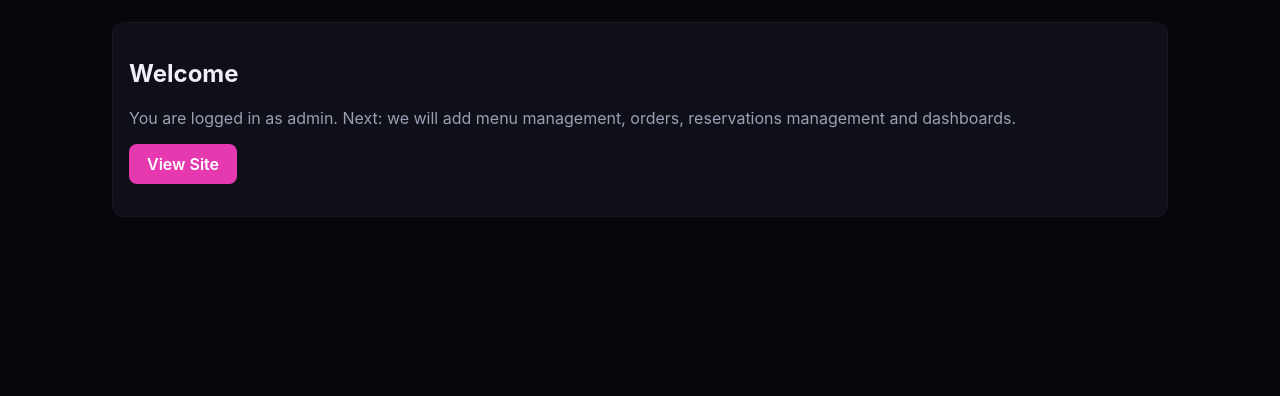
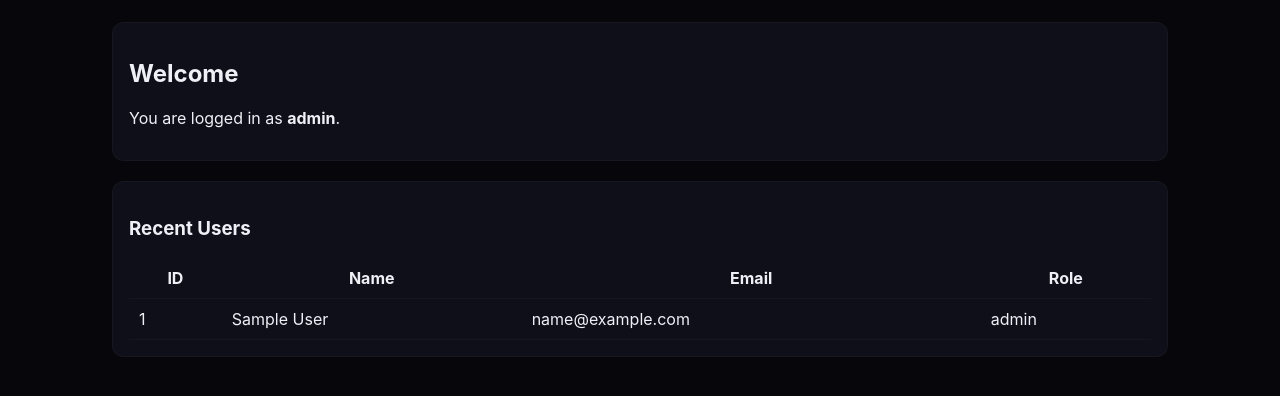
Before and after one commit to roperphilip95/Moonlight, a PHP site: page / in a window 1280 px wide. Shown: the part 49-445 px from the top of the page. Run offline with PHP 8.4, Linux system fonts and the light colour scheme; the visitor is signed in with stand-in values (Sample User, id 1); data comes from the database, SQL or seed files in the repository.

Commit message:
Update index.php

```diff
--- a/admin/index.php
+++ b/admin/index.php
@@ -2,9 +2,11 @@
 session_start();
 require_once __DIR__ . '/../lib/config.php';
 if(!isset($_SESSION['user_id'])){ header("Location: login.php"); exit; }
+$users = $pdo->query("SELECT u.id,u.name,u.email,r.name as role FROM users u JOIN roles r ON r.id=u.role_id ORDER BY u.id DESC LIMIT 10");
 ?>
 <!doctype html>
-<html><head><meta charset="utf-8"><title>Admin — Dashboard</title><link rel="stylesheet" href="/assets/style.css"></head>
+<html><head><meta charset="utf-8"><title>Admin — Dashboard</title>
+<link rel="stylesheet" href="../assets/style.css"></head>
 <body>
 <header class="site-header container">
   <div class="logo">Moonlight Admin</div>
@@ -13,8 +15,17 @@ if(!isset($_SESSION['user_id'])){ header("Location: login.php"); exit; }
 <div class="container" style="padding:22px">
   <div class="card">
     <h2>Welcome</h2>
-    <p class="muted">You are logged in as <?= e($_SESSION['role'] ?? 'user') ?>. Next: we will add menu management, orders, reservations management and dashboards.</p>
-    <p><a class="btn" href="/public/index.php">View Site</a></p>
+    <p>You are logged in as <b><?= e($_SESSION['role']) ?></b>.</p>
+  </div>
+
+  <div class="card" style="margin-top:20px">
+    <h3>Recent Users</h3>
+    <table class="table">
+      <tr><th>ID</th><th>Name</th><th>Email</th><th>Role</th></tr>
+      <?php foreach($users as $u): ?>
+        <tr><td><?= $u['id'] ?></td><td><?= e($u['name']) ?></td><td><?= e($u['email']) ?></td><td><?= e($u['role']) ?></td></tr>
+      <?php endforeach; ?>
+    </table>
   </div>
 </div>
 </body></html>
```
